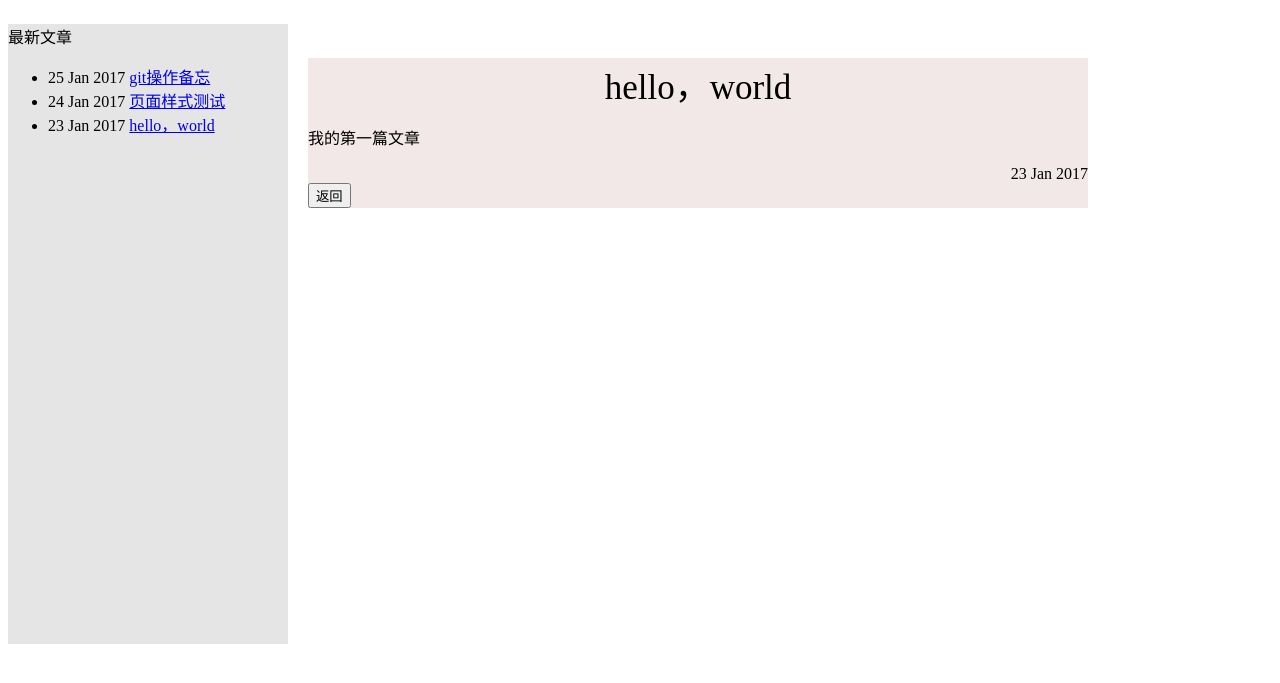
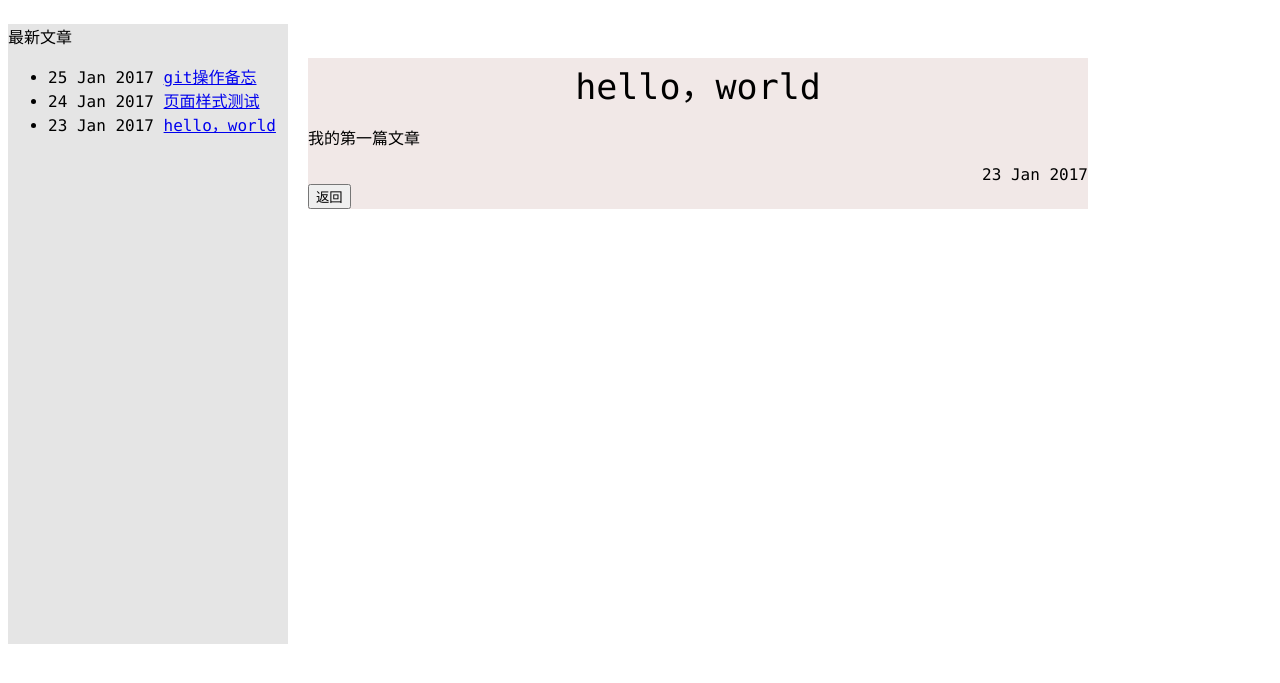
Before and after one commit to wangjianjie606/dono, a Jekyll site: the page built from _posts/2017-01-23-hello-world.html, in a window 1280 px wide. Shown: the top 683 px of the page. Built offline with Jekyll 4.4.1, drawn with Linux system fonts in a browser that asks for light colours.

Commit message:
change font

```diff
--- a/assets/css/main.css
+++ b/assets/css/main.css
@@ -20,8 +20,9 @@
 .pageTitle{
   text-align:center;
   font-size:35px;
+  font-family:"楷体", Monaco
 }
 
 body{
-  font-family: 楷体;
+  font-family: "宋体", Monaco;
 }
```
